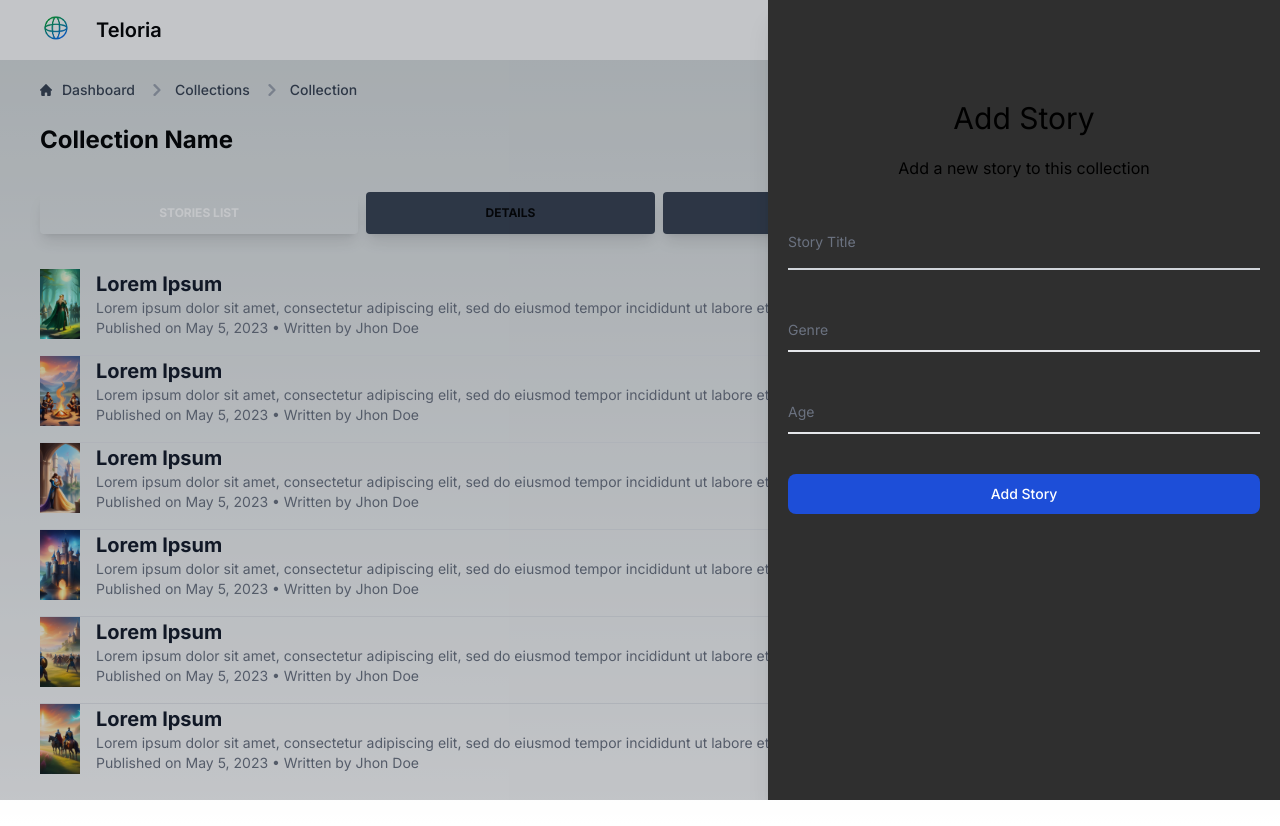
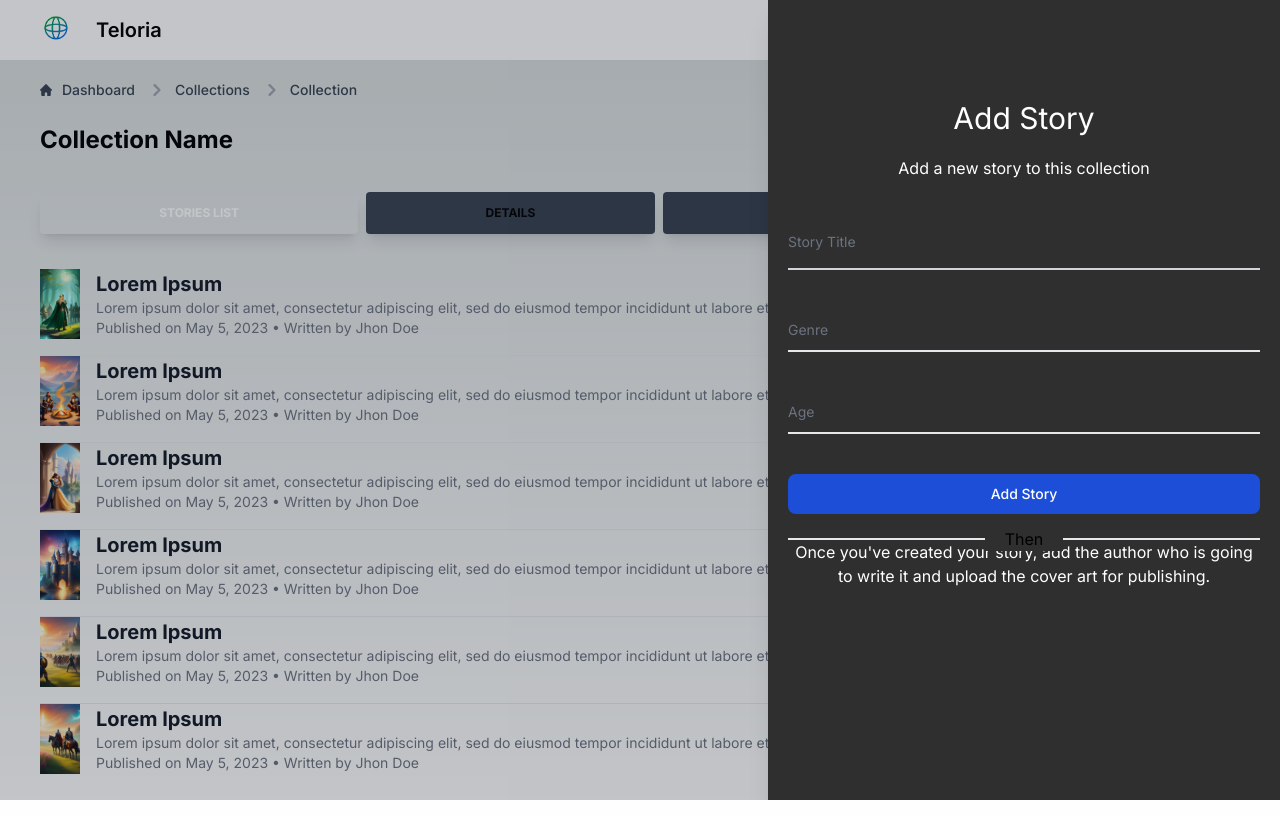
Before and after one commit to ares0524/Backstory-subdomain, a Next.js app: page /collection-profile in a window 1280 px wide. Both pictures are taken after a click on the button "Add Story". Built offline with nearby package versions, Linux system fonts and the light colour scheme.

Commit message:
Update add-story.tsx
Added descriptions

```diff
--- a/app/collection-profile/add-story.tsx
+++ b/app/collection-profile/add-story.tsx
@@ -23,8 +23,8 @@ export default function Drawer({ isOpen, setIsOpen }: DrawerProps) {
           {/* <header className="p-4 font-bold text-lg">Header</header> */}
         {/* </article> */}
         <div className="py-5 px-5">
-            <p className="text-3xl text-center mt-20 mb-5">Add Story</p>
-            <p className="text-center">Add a new story to this collection</p>
+            <p className="text-3xl text-center mt-20 mb-5 text-white">Add Story</p>
+            <p className="text-center text-white">Add a new story to this collection</p>
             <div className="relative z-0 w-full mb-3 group">
                 <div className="mt-10">
                   <input type="text" name="chapter-title" id="chapter-title" className="block py-2.5 px-0 w-full text-lg text-gray-900 bg-transparent border-0 border-b-2 border-gray-300 appearance-none dark:text-white dark:border-gray-600 dark:focus:border-blue-500 focus:outline-none focus:ring-0 focus:border-blue-600 peer" placeholder=" " required />
@@ -55,6 +55,13 @@ export default function Drawer({ isOpen, setIsOpen }: DrawerProps) {
                 <input type="hidden" />
 
                 <button className="text-white bg-blue-700 w-full mt-10 hover:bg-blue-800 focus:ring-4 focus:ring-blue-300 font-medium rounded-lg text-sm px-5 py-2.5 dark:bg-blue-600 dark:hover:bg-blue-700 focus:outline-none dark:focus:ring-blue-800">Add Story</button>
+
+                <div className="relative flex items-center justify-center w-full mt-6 border border-t">
+                    <div className="absolute px-5 bg-[#2f2f2f]">Then</div>
+                </div>
+
+                <p className="text-center text-white">Once you've created your story, add the author who is going to write it and upload the cover art for publishing.</p>
+
             </div>
         </div>
       </section>
```
